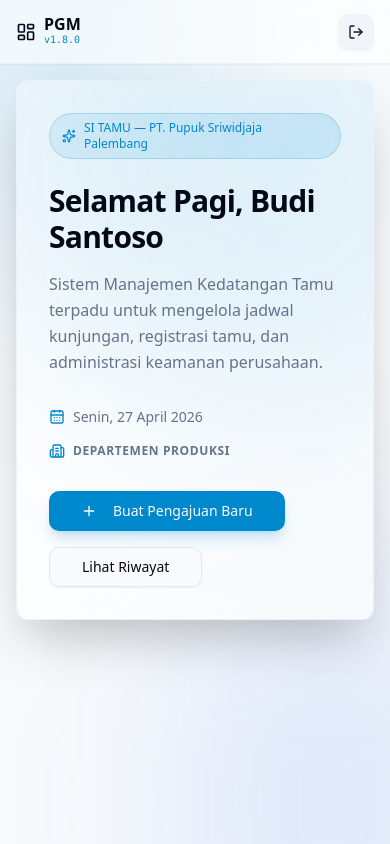
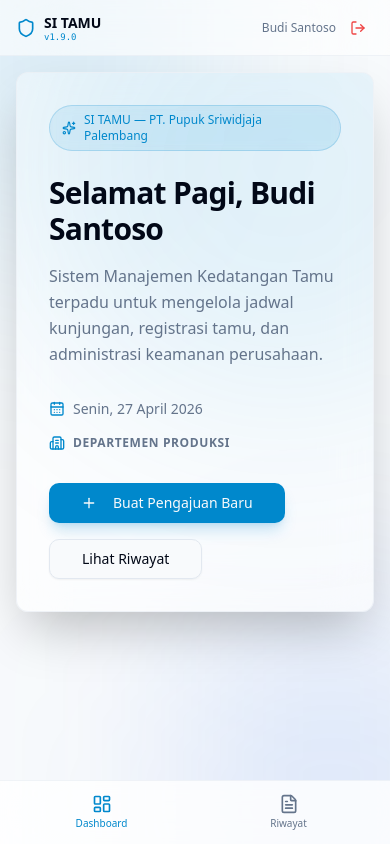
Before and after one commit to athafawwaz/sitamu, a React (Vite) app: page / in a window 390 px wide. Both pictures are taken after a click on the button "Login sebagai Pegawai". Built offline with nearby package versions, Linux system fonts and the light colour scheme.

Commit message:
[Update 1.9.0] - Implement end-to-end mobile view with bottom navigation and responsive layout

```diff
--- a/src/App.tsx
+++ b/src/App.tsx
@@ -101,10 +101,11 @@ function App() {
           currentView={currentView}
           setCurrentView={setCurrentView}
           onLogout={onLogout}
+          user={user}
         />
 
         {/* Scrollable Content Area */}
-        <main className="flex-1 overflow-y-auto p-4 md:p-8">
+        <main className="flex-1 overflow-y-auto p-4 pb-20 md:pb-8 md:p-8">
           <div className="max-w-6xl mx-auto">
             {currentView === 'dashboard' && (
               <Dashboard
@@ -193,13 +194,13 @@ function App() {
                   onValueChange={(val) => setActiveTab(val as StatusTamu)}
                   className="w-full"
                 >
-                  <TabsList className={`grid w-full max-w-lg ${user.role !== 'Sekuriti' ? 'grid-cols-4' : 'grid-cols-3'}`}>
+                  <TabsList className={`flex overflow-x-auto w-full max-w-lg md:grid ${user.role !== 'Sekuriti' ? 'md:grid-cols-4' : 'md:grid-cols-3'}`}>
                     {user.role !== 'Sekuriti' && (
-                      <TabsTrigger value="pending">Menunggu</TabsTrigger>
+                      <TabsTrigger value="pending" className="shrink-0">Menunggu</TabsTrigger>
                     )}
-                    <TabsTrigger value="outstanding">Outstanding</TabsTrigger>
-                    <TabsTrigger value="checkin">Check-In</TabsTrigger>
-                    <TabsTrigger value="checkout">Check-Out</TabsTrigger>
+                    <TabsTrigger value="outstanding" className="shrink-0">Outstanding</TabsTrigger>
+                    <TabsTrigger value="checkin" className="shrink-0">Check-In</TabsTrigger>
+                    <TabsTrigger value="checkout" className="shrink-0">Check-Out</TabsTrigger>
                   </TabsList>
                 </Tabs>
 
--- a/src/components/DetailPengajuan.tsx
+++ b/src/components/DetailPengajuan.tsx
@@ -68,7 +68,7 @@ export function DetailPengajuan({ pengajuan, role, isOpen, onClose, onCheckIn, o
 
   return (
     <Dialog open={isOpen} onOpenChange={onClose}>
-      <DialogContent className="max-w-3xl max-h-[90vh] overflow-y-auto">
+      <DialogContent className="w-[95vw] max-w-3xl max-h-[85vh] overflow-y-auto">
         <DialogHeader>
           <DialogTitle>Detail Pengajuan Tamu</DialogTitle>
           <DialogDescription>
@@ -178,7 +178,7 @@ export function DetailPengajuan({ pengajuan, role, isOpen, onClose, onCheckIn, o
           </div>
         </div>
 
-        <DialogFooter className="mt-6 flex justify-between items-center sm:justify-between w-full">
+        <DialogFooter className="mt-6 flex flex-col-reverse sm:flex-row sm:justify-between gap-2 w-full">
           <div>
             {!pengajuan.status.startsWith('pending') && (
               <Button variant="default" onClick={() => printFormulir(pengajuan)}>
--- a/src/components/FormPengajuan.tsx
+++ b/src/components/FormPengajuan.tsx
@@ -303,7 +303,7 @@ export function FormPengajuan({ role, currentUser, masterPerkantoran, masterPabr
                     <Input value={tamu.nama} onChange={e => handleTamuChange(index, 'nama', e.target.value)} required />
                   </div>
                   <div className="space-y-2 md:col-span-5">
-                    <Label>Alamat</Label>
+                    <Label>Alamat / Instansi</Label>
                     <Input value={tamu.alamat} onChange={e => handleTamuChange(index, 'alamat', e.target.value)} required />
                   </div>
                   <div className="space-y-2 md:col-span-3">
--- a/src/components/MobileHeader.tsx
+++ b/src/components/MobileHeader.tsx
@@ -1,33 +1,70 @@
 import { Button } from "@/components/ui/button"
-import { LayoutDashboard, Menu, LogOut } from "lucide-react"
-
-import type { ViewType } from "@/store/types"
+import { LayoutDashboard, FileText, CheckSquare, LogOut, Building, Factory, Shield } from "lucide-react"
+import type { Pegawai, Role, ViewType } from "@/store/types"
 import { APP_VERSION } from "@/store/changelog"
+import { cn } from "@/lib/utils"
 
 interface MobileHeaderProps {
   currentView: string;
   setCurrentView: (view: ViewType) => void;
   onLogout: () => void;
+  user: { role: Role; pegawai?: Pegawai };
 }
 
-export function MobileHeader({ currentView, setCurrentView, onLogout }: MobileHeaderProps) {
+export function MobileHeader({ currentView, setCurrentView, onLogout, user }: MobileHeaderProps) {
+  const navItems: { view: ViewType; label: string; icon: React.ReactNode; roles?: Role[] }[] = [
+    { view: 'dashboard', label: 'Dashboard', icon: <LayoutDashboard className="w-5 h-5" /> },
+    { view: 'table',     label: 'Riwayat',   icon: <FileText className="w-5 h-5" /> },
+    ...(user.role === 'VP' || user.role === 'SVP_Operasi'
+      ? [{ view: 'approval' as ViewType, label: 'Approval', icon: <CheckSquare className="w-5 h-5" /> }]
+      : []),
+    ...(user.role === 'Sekuriti'
+      ? [
+          { view: 'master_perkantoran' as ViewType, label: 'Kantoran', icon: <Building className="w-5 h-5" /> },
+          { view: 'master_pabrik'      as ViewType, label: 'Pabrik',   icon: <Factory className="w-5 h-5" /> },
+        ]
+      : []),
+  ]
+
   return (
-    <header className="md:hidden bg-card/60 backdrop-blur-2xl border-b border-border/50 text-foreground h-16 flex items-center justify-between px-4 shrink-0 shadow-sm z-20">
+    <>
+      {/* Top Header Bar */}
+      <header className="md:hidden bg-card/60 backdrop-blur-2xl border-b border-border/50 h-14 flex items-center justify-between px-4 shrink-0 z-20">
         <div className="flex items-center gap-2 font-bold">
-        <LayoutDashboard className="w-5 h-5" />
-        <div className="flex flex-col">
-          <span className="leading-none">PGM</span>
-          <span className="text-[10px] text-primary font-mono font-normal">v{APP_VERSION}</span>
+          <Shield className="w-5 h-5 text-primary" />
+          <div className="flex flex-col leading-none">
+            <span className="text-sm font-bold">SI TAMU</span>
+            <span className="text-[9px] text-primary font-mono font-normal">v{APP_VERSION}</span>
           </div>
         </div>
-      <div className="flex items-center gap-2">
-        <Button variant="ghost" size="icon" className="text-primary-foreground hover:bg-primary/80" onClick={() => setCurrentView(currentView === 'dashboard' ? 'table' : 'dashboard')}>
-           <Menu className="w-5 h-5" />
-        </Button>
-        <Button variant="secondary" size="icon" onClick={onLogout}>
+        <div className="flex items-center gap-1.5 text-xs text-muted-foreground">
+          <span className="truncate max-w-[120px]">
+            {user.role !== 'Sekuriti' ? user.pegawai?.nama : 'Petugas Sekuriti'}
+          </span>
+          <Button variant="ghost" size="icon" className="h-8 w-8 text-destructive hover:text-destructive hover:bg-destructive/10" onClick={onLogout}>
             <LogOut className="w-4 h-4" />
           </Button>
         </div>
       </header>
+
+      {/* Bottom Navigation Bar */}
+      <nav className="md:hidden fixed bottom-0 left-0 right-0 z-30 bg-card/80 backdrop-blur-2xl border-t border-border/50 flex items-center justify-around h-16 px-2 safe-area-inset-bottom">
+        {navItems.map(item => (
+          <button
+            key={item.view}
+            onClick={() => setCurrentView(item.view)}
+            className={cn(
+              "flex flex-col items-center justify-center gap-0.5 flex-1 h-full text-[10px] font-medium transition-colors rounded-md",
+              currentView === item.view || (item.view === 'table' && currentView === 'form')
+                ? "text-primary"
+                : "text-muted-foreground hover:text-foreground"
+            )}
+          >
+            {item.icon}
+            <span>{item.label}</span>
+          </button>
+        ))}
+      </nav>
+    </>
   )
 }
--- a/src/store/changelog.ts
+++ b/src/store/changelog.ts
@@ -1,4 +1,4 @@
-export const APP_VERSION = "1.8.0"
+export const APP_VERSION = "1.9.0"
 
 export interface ChangelogEntry {
   version: string
@@ -8,6 +8,12 @@ export interface ChangelogEntry {
 }
 
 export const CHANGELOG: ChangelogEntry[] = [
+  {
+    version: "1.9.0",
+    date: "2026-05-04",
+    type: "minor",
+    description: "Implement end-to-end mobile view with bottom navigation and responsive layout"
+  },
   {
     version: "1.8.0",
     date: "2026-05-04",
```
Lines whose indentation alone changed are shown as unchanged.
